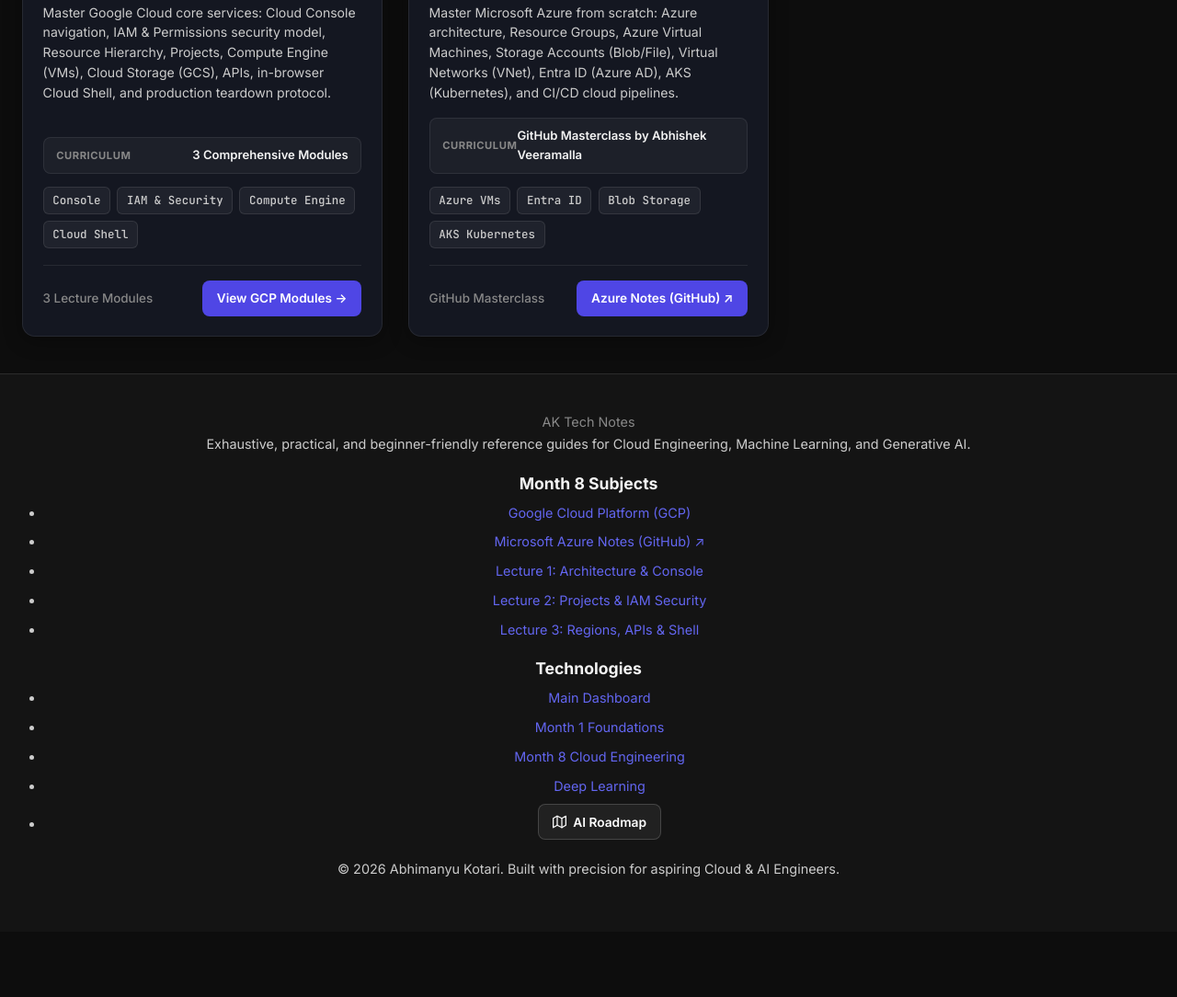
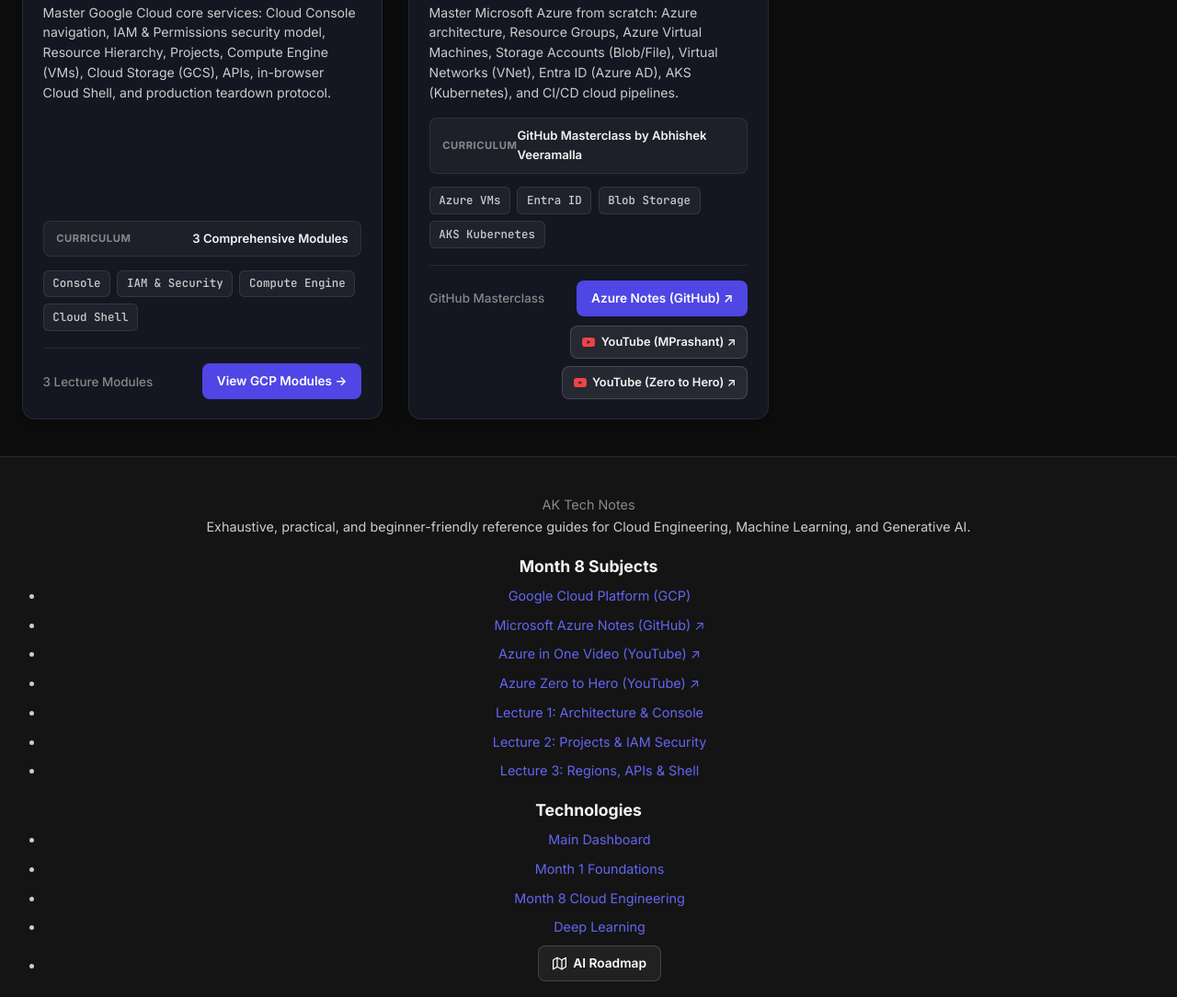
Before and after one commit to abhimanyu-kotari/My_Notes, a plain HTML site: page month-8.html in a window 1280 px wide. Shown: the part 828-1912 px from the top of the page at 92% size. Before the commit the page ends 1841 px from the top, so only its background shows below. Drawn offline with Linux system fonts and the light colour scheme.

Commit message:
Add YouTube course links below Azure GitHub link

```diff
--- a/month-8.html
+++ b/month-8.html
@@ -129,11 +129,23 @@
             <span class="card-tag-pill">Blob Storage</span>
             <span class="card-tag-pill">AKS Kubernetes</span>
           </div>
-          <div class="card-bottom-row">
-            <span class="card-meta-text">GitHub Masterclass</span>
-            <a href="https://github.com/abhimanyu-kotari/Azure-zero-to-hero/tree/main" target="_blank" rel="noopener" class="card-action-btn">
-              Azure Notes (GitHub) &nearr;
-            </a>
+          <div class="card-bottom-row" style="flex-direction: column; align-items: stretch; gap: 0.65rem;">
+            <div style="display: flex; justify-content: space-between; align-items: center; flex-wrap: wrap; gap: 0.5rem;">
+              <span class="card-meta-text">GitHub Masterclass</span>
+              <a href="https://github.com/abhimanyu-kotari/Azure-zero-to-hero/tree/main" target="_blank" rel="noopener" class="card-action-btn">
+                Azure Notes (GitHub) &nearr;
+              </a>
+            </div>
+            <div style="display: flex; gap: 0.5rem; justify-content: flex-end; flex-wrap: wrap;">
+              <a href="https://youtu.be/M1erI5a2wxQ?si=SMT4NuqOs4zYHanG" target="_blank" rel="noopener" class="card-action-btn-secondary" style="font-size: 0.8rem; padding: 0.4rem 0.75rem;" title="Microsoft AZURE in ONE VIDEO by MPrashant">
+                <svg width="14" height="14" viewBox="0 0 24 24" fill="#ef4444" style="flex-shrink: 0;"><path d="M23.498 6.186a3.016 3.016 0 0 0-2.122-2.136C19.505 3.545 12 3.545 12 3.545s-7.505 0-9.377.505A3.017 3.017 0 0 0 .502 6.186C0 8.07 0 12 0 12s0 3.93.502 5.814a3.016 3.016 0 0 0 2.122 2.136c1.871.505 9.376.505 9.376.505s7.505 0 9.377-.505a3.015 3.015 0 0 0 2.122-2.136C24 15.93 24 12 24 12s0-3.93-.502-5.814zM9.545 15.568V8.432L15.818 12l-6.273 3.568z"/></svg>
+                YouTube (MPrashant) &nearr;
+              </a>
+              <a href="https://youtu.be/0a5ab91E_50" target="_blank" rel="noopener" class="card-action-btn-secondary" style="font-size: 0.8rem; padding: 0.4rem 0.75rem;" title="Azure Zero to Hero on YouTube">
+                <svg width="14" height="14" viewBox="0 0 24 24" fill="#ef4444" style="flex-shrink: 0;"><path d="M23.498 6.186a3.016 3.016 0 0 0-2.122-2.136C19.505 3.545 12 3.545 12 3.545s-7.505 0-9.377.505A3.017 3.017 0 0 0 .502 6.186C0 8.07 0 12 0 12s0 3.93.502 5.814a3.016 3.016 0 0 0 2.122 2.136c1.871.505 9.376.505 9.376.505s7.505 0 9.377-.505a3.015 3.015 0 0 0 2.122-2.136C24 15.93 24 12 24 12s0-3.93-.502-5.814zM9.545 15.568V8.432L15.818 12l-6.273 3.568z"/></svg>
+                YouTube (Zero to Hero) &nearr;
+              </a>
+            </div>
           </div>
         </div>
       </div>
@@ -161,6 +173,8 @@
             <ul class="footer-links">
               <li><a href="gcp.html">Google Cloud Platform (GCP)</a></li>
               <li><a href="https://github.com/abhimanyu-kotari/Azure-zero-to-hero/tree/main" target="_blank" rel="noopener">Microsoft Azure Notes (GitHub) ↗</a></li>
+              <li><a href="https://youtu.be/M1erI5a2wxQ?si=SMT4NuqOs4zYHanG" target="_blank" rel="noopener">Azure in One Video (YouTube) ↗</a></li>
+              <li><a href="https://youtu.be/0a5ab91E_50" target="_blank" rel="noopener">Azure Zero to Hero (YouTube) ↗</a></li>
               <li><a href="gcp-lecture-1.html">Lecture 1: Architecture &amp; Console</a></li>
               <li><a href="gcp-lecture-2.html">Lecture 2: Projects &amp; IAM Security</a></li>
               <li><a href="gcp-lecture-3.html">Lecture 3: Regions, APIs &amp; Shell</a></li>
```
